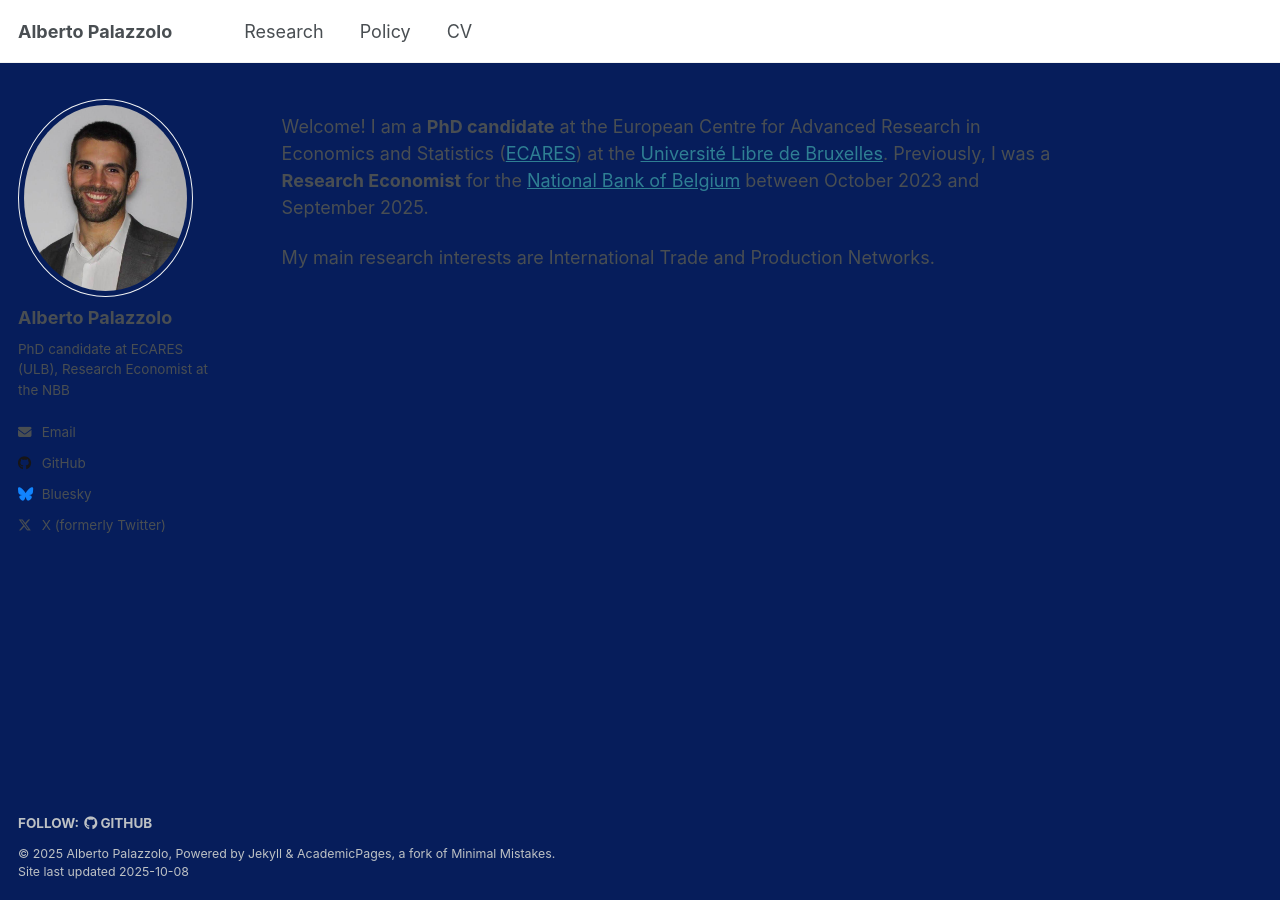
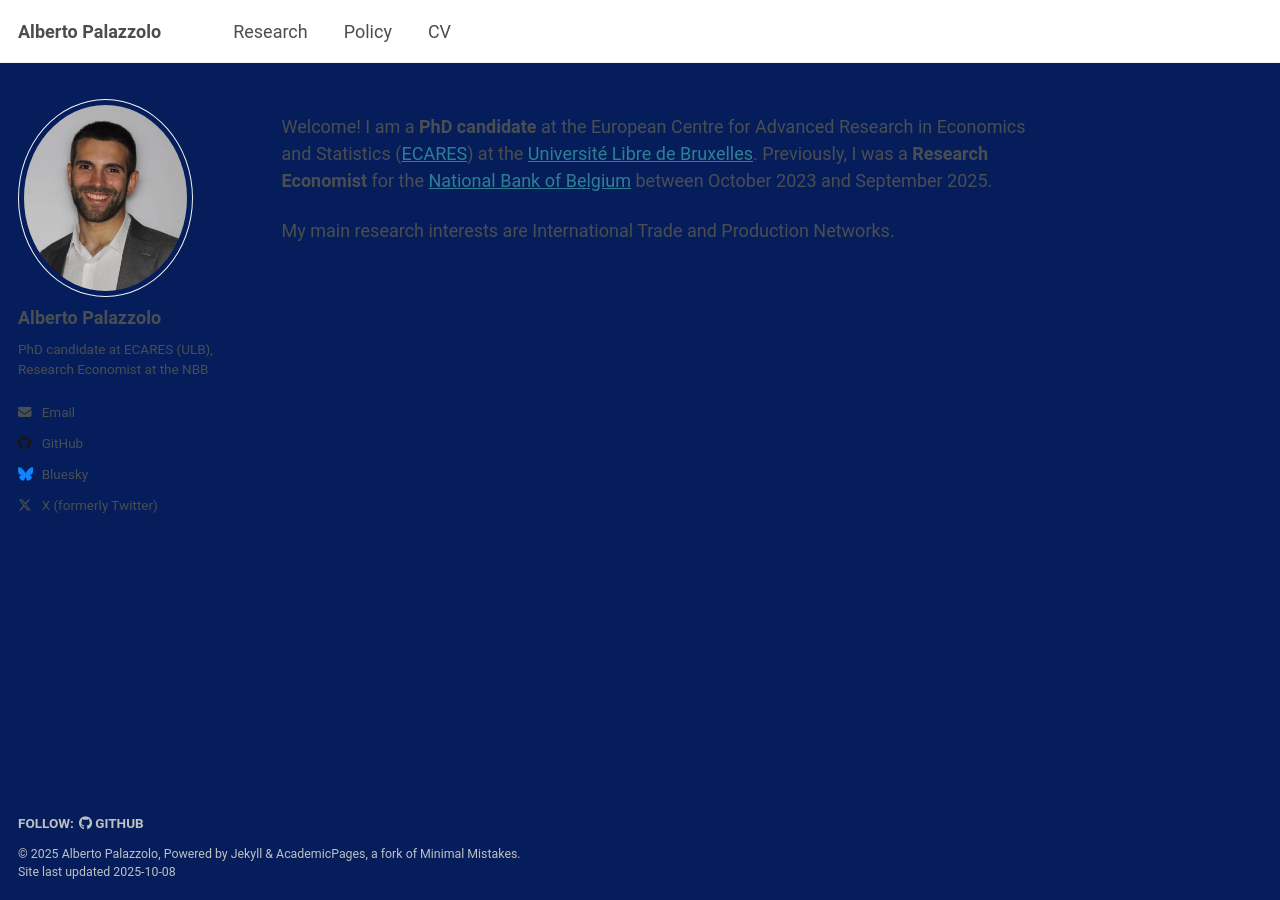
Before and after one commit to albepal/albepal.github.io, a Jekyll site: the page built from _pages/about.md, in a window 1280 px wide. Built offline with Jekyll 4.4.1, drawn with Linux system fonts in a browser that asks for light colours.

Commit message:
updated website

```diff
--- a/_sass/_themes.scss
+++ b/_sass/_themes.scss
@@ -15,7 +15,7 @@ $indent-var                 : 1.3em;
 
 /* System typefaces */
 $serif                      : Georgia, Times, serif;
-$sans-serif                 : -apple-system, ".SFNSText-Regular", "San Francisco", "Roboto", "Segoe UI", "Helvetica Neue", "Lucida Grande", Arial, sans-serif;
+$sans-serif                 : "Roboto", -apple-system, ".SFNSText-Regular", "San Francisco",  "Segoe UI", "Helvetica Neue", "Lucida Grande", Arial, sans-serif;
 $monospace                  : Monaco, Consolas, "Lucida Console", monospace;
 
 /* Sans serif typefaces */
```
